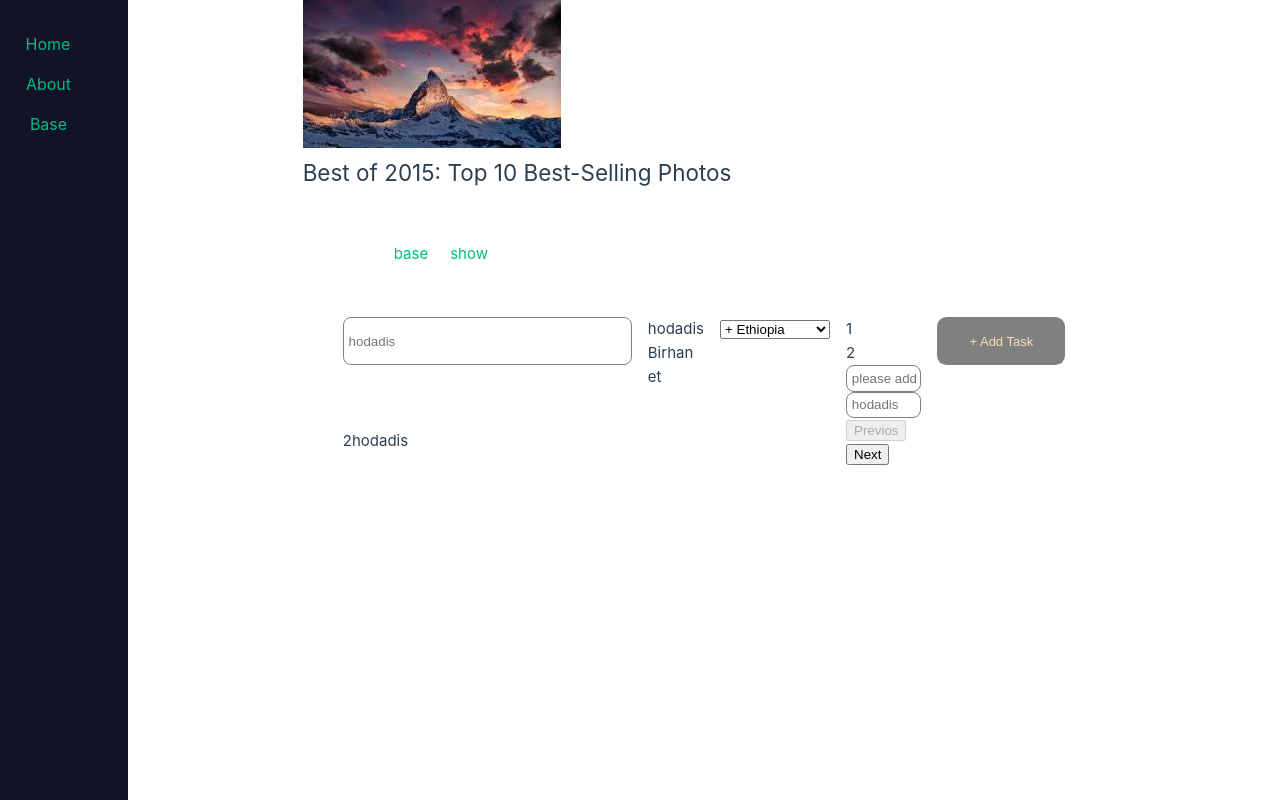
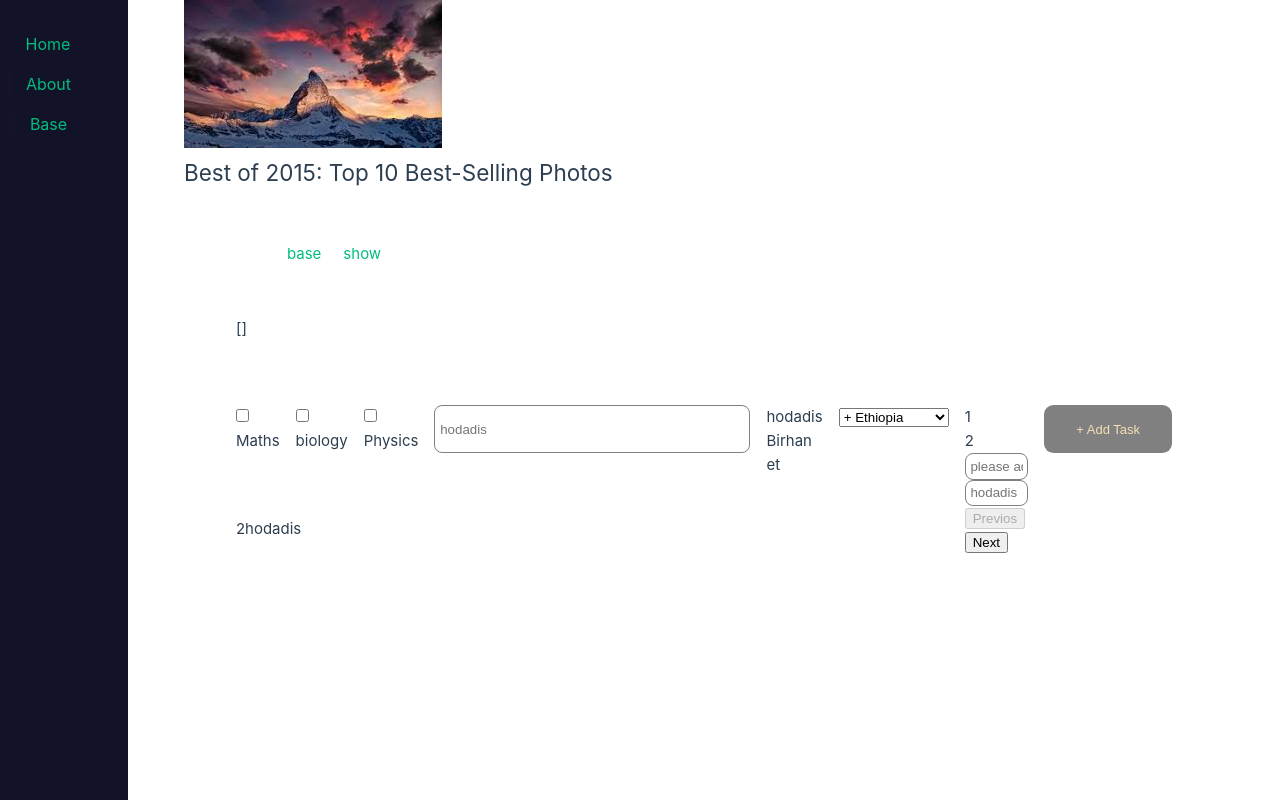
Before and after one commit to Hodadisbirhan/vue-component-testing, a Vue app: page /base/show in a window 1280 px wide. Built offline with nearby package versions, Linux system fonts and the light colour scheme.

Commit message:
for using and correcting the checkbox component

```diff
--- a/src/components/h/chechbox.vue
+++ b/src/components/h/checkbox.vue
@@ -18,7 +18,7 @@ const model = defineModel()
 
 <template>
   <div>
-    <input type="checkbox" :id="id" :name="name" v-model="model" />
+    <input type="checkbox" :id="id" :name="name" v-model="model" :value="value" />
     <label :for="id" v-if="label">{{ label }}</label>
   </div>
 </template>
--- a/src/views/base/show.vue
+++ b/src/views/base/show.vue
@@ -3,6 +3,7 @@ import HField from '@/components/h/inputField.vue'
 import { ref, inject } from 'vue'
 import Stepper from '@/components/h/stepper.vue'
 import HSelect from '@/components/h/select.vue'
+import HCheckbox from '@/components/h/checkbox.vue'
 const data = ref<stringe>('Show')
 const doing = ref('')
 const lists = ref([])
@@ -42,11 +43,39 @@ const listValue = [
 const { name } = object
 const r = ref({ samsone: ref('hodadis') })
 let { samsone } = r.value
+
+const favoriteSubject = ref([])
 </script>
 
 <template>
   <div class="parent">
+    <div>{{ favoriteSubject }}</div>
+
     <div class="parentInner">
+      <HCheckbox
+        v-model="favoriteSubject"
+        name="course"
+        id="math"
+        value="Maths"
+        label="Maths"
+      ></HCheckbox>
+
+      <HCheckbox
+        v-model="favoriteSubject"
+        name="course"
+        id="bio"
+        value="biology"
+        label="biology"
+      ></HCheckbox>
+
+      <HCheckbox
+        v-model="favoriteSubject"
+        name="course"
+        id="phy"
+        value="Physics"
+        label="Physics"
+      ></HCheckbox>
+
       <HField id="name" name="name" type="text" v-model="doing" placeholder="hodadis" />
       {{ das }}
       {{ select }}
```
